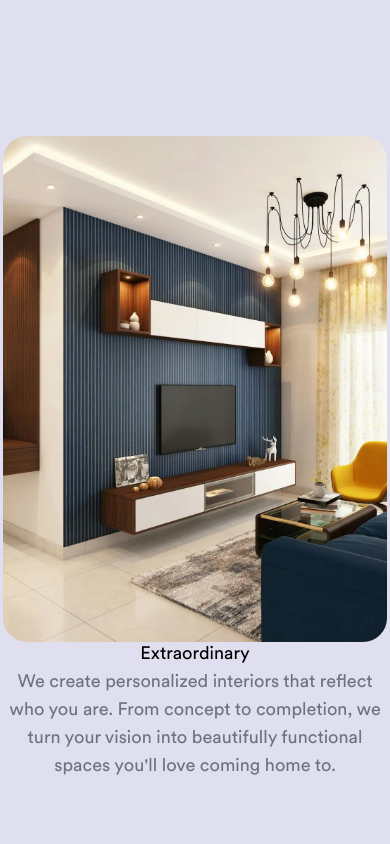
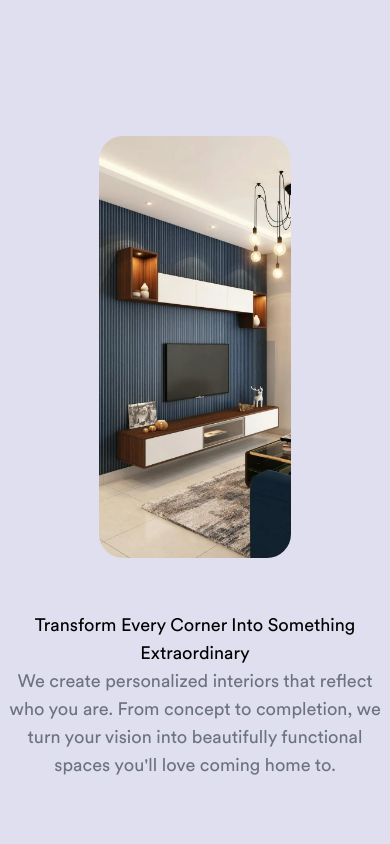
Before and after one commit to soumitranaik/interio-gsap, a React (Vite) app: page / in a window 390 px wide. Shown: the part 1260-2104 px from the top of the page. Built offline with nearby package versions, Linux system fonts and the light colour scheme; a web font is replaced by a local one.

Commit message:
responsvie

```diff
--- a/src/components/Features.jsx
+++ b/src/components/Features.jsx
@@ -153,7 +153,7 @@
           />
         </BentoTilt>
 
-        <BentoTilt className="bento-tilt_1 row-span-1 ms-32 md:col-span-1 md:ms-0">
+        <BentoTilt className="bento-tilt_1 row-span-1   md:col-span-1 md:ms-0">
           <BentoCard
             src="img/wardrobe.webp"
             title={<>Wardrobes</>}
@@ -162,7 +162,7 @@
           />
         </BentoTilt>
 
-        <BentoTilt className="bento-tilt_1 me-14 md:col-span-1 md:me-0">
+        <BentoTilt className="bento-tilt_1 md:col-span-1 md:me-0">
           <BentoCard
             src="img/kitchen.webp"
             title={<>Kitchen</>}
--- a/src/index.css
+++ b/src/index.css
@@ -271,3 +271,13 @@
     opacity: 0.8;
   }
 }
+
+@media (max-width: 480px) {
+  .about-image {
+    height: 50vh;
+    width: 12rem;
+  }
+  .story-img-mask {
+    clip-path: polygon(14% 0, 85% 11%, 100% 62%, 0% 100%);
+  }
+}
```
